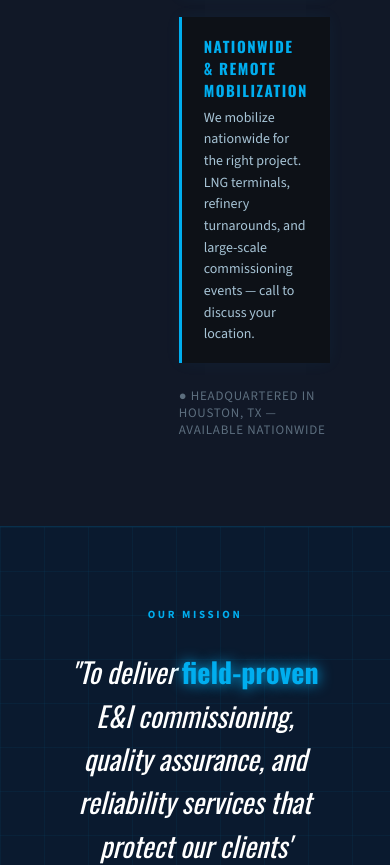
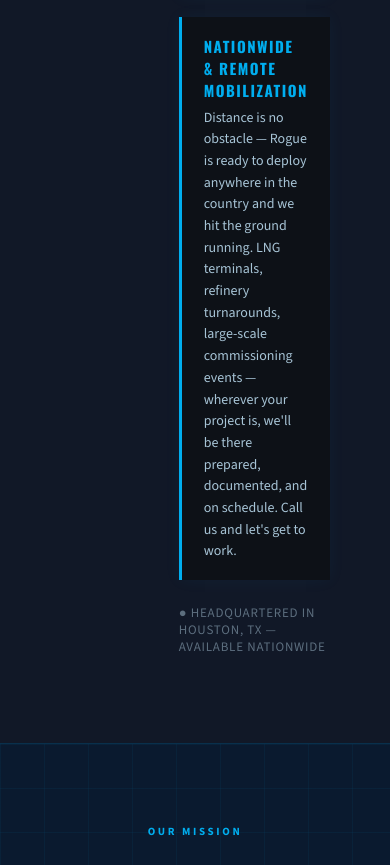
Before and after one commit to Jared1989560/rts-website, a plain HTML site: page index.html in a window 390 px wide. Shown: the part 3557-4422 px from the top of the page. Drawn offline with nearby package versions, Linux system fonts and the light colour scheme.

Commit message:
Revise mobilization paragraph in index.html
Updated project mobilization description for clarity and detail.

```diff
--- a/index.html
+++ b/index.html
@@ -796,7 +796,7 @@
         </div>
         <div class="area-region">
           <h3>Nationwide &amp; Remote Mobilization</h3>
-          <p>We mobilize nationwide for the right project. LNG terminals, refinery turnarounds, and large-scale commissioning events — call to discuss your location.</p>
+          <p>Distance is no obstacle — Rogue is ready to deploy anywhere in the country and we hit the ground running. LNG terminals, refinery turnarounds, large-scale commissioning events — wherever your project is, we'll be there prepared, documented, and on schedule. Call us and let's get to work.</p>
         </div>
       </div>
       <div class="area-note">&#9679; Headquartered in Houston, TX &mdash; available nationwide</div>
```
